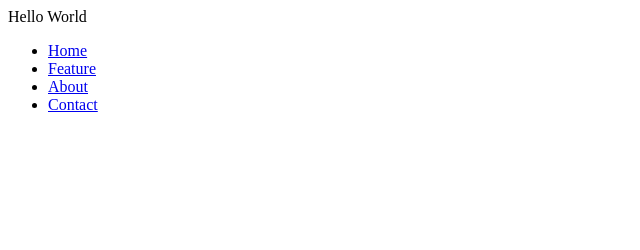
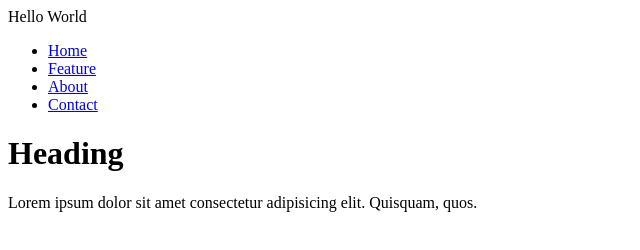
Before and after one commit to chenterphai/demo-repo, a plain HTML site: page index.html in a window 1280 px wide. Shown: the whole page, without its empty margins (0-640 px from the left). Drawn offline with Linux system fonts and the light colour scheme.

Commit message:
Updated index.html

```diff
--- a/index.html
+++ b/index.html
@@ -19,5 +19,10 @@
         </nav>
     </div>
 
+    <div class="main">
+        <h1>Heading</h1>
+        <p>Lorem ipsum dolor sit amet consectetur adipisicing elit. Quisquam, quos.</p>
+    </div>
+
 </body>
 </html>
```
